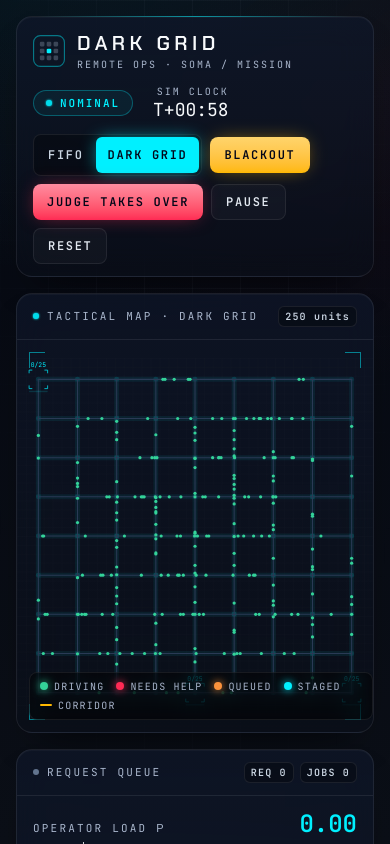
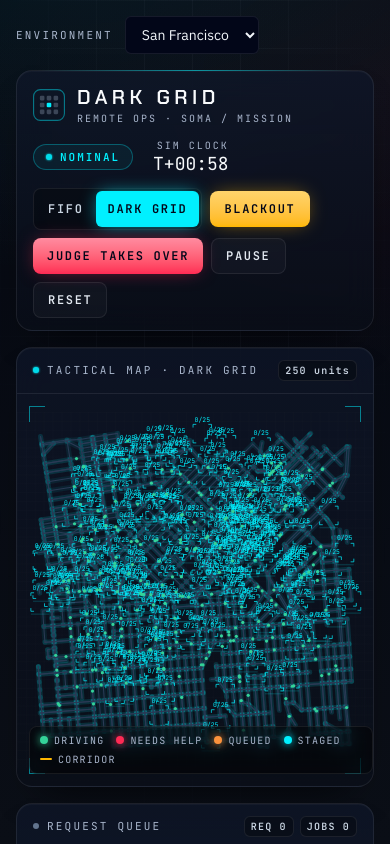
Before and after one commit to tdaddy-ctrl/DarkGrid, a Next.js app: page / in a window 390 px wide. Shown: the top 844 px of the page. Built offline with nearby package versions, Linux system fonts and the light colour scheme.

Commit message:
feat(sim): add San Francisco and test grid environments

```diff
--- a/src/app/page.tsx
+++ b/src/app/page.tsx
@@ -11,6 +11,7 @@ import {
   answerJob, createSim, getSnapshot, injectEvent, makeGridGraph, setControl, step, type Sim,
 } from '@/lib/sim';
 import { REVIEW_LOCK_REAL_S, SEED, SIM_SPEED } from '@/lib/config';
+import { loadRoadGraph } from '@/lib/graph';
 import type { ChaosResult } from '@/app/api/analyze-chaos/route';
 import ChaosInjectorPanel from '@/components/ChaosInjectorPanel';
 import AskWhyBar from '@/components/AskWhyBar';
@@ -22,9 +23,73 @@ const MAX_FRAME_S = 0.25;    // a stalled tab doesn't fast-forward minutes at on
 
 type Mode = SimSnapshot['mode'];
 type View = { fifo: SimSnapshot; darkgrid: SimSnapshot; chart: ChartPoint[] };
+type Environment = 'SF' | 'GRID';
+const ENVIRONMENT_LABELS = { SF: 'San Francisco', GRID: 'Test Grid' };
 
 export default function Home() {
-  const [graph] = useState<RoadGraph>(() => makeGridGraph());   // B's real graph replaces makeGridGraph()
+  const [environment, setEnvironment] = useState<Environment>('SF');
+  const [generation, setGeneration] = useState(0);
+  const [loaded, setLoaded] = useState<{
+    environment: Environment; generation: number; graph?: RoadGraph; error?: string;
+  } | null>(null);
+
+  useEffect(() => {
+    const controller = new AbortController();
+    async function load() {
+      try {
+        let graph: RoadGraph;
+        if (environment === 'GRID') {
+          graph = makeGridGraph();
+        } else {
+          const response = await fetch('/data/soma_roads.json', { signal: controller.signal });
+          if (!response.ok) throw new Error(`Road data request failed (HTTP ${response.status})`);
+          graph = loadRoadGraph(await response.json());
+          if (!graph.nodes.length || !graph.edges.length) throw new Error('Road data is empty');
+        }
+        if (!controller.signal.aborted) setLoaded({ environment, generation, graph });
+      } catch (error) {
+        if (!controller.signal.aborted) setLoaded({ environment, generation,
+          error: error instanceof Error ? error.message : 'Unable to load road data' });
+      }
+    }
+    void load();
+    return () => controller.abort();
+  }, [environment, generation]);
+
+  // A changed selection immediately unmounts the old run, before the next load completes.
+  const current = loaded?.environment === environment && loaded.generation === generation ? loaded : null;
+  return (
+    <>
+      <div className="relative z-10 mx-auto flex w-full max-w-[1680px] items-center gap-3 px-4 pt-4 lg:px-6">
+        <label htmlFor="simulation-environment" className="dg-label">Environment</label>
+        <select id="simulation-environment" value={environment}
+          onChange={event => { setEnvironment(event.target.value as Environment); setGeneration(n => n + 1); }}
+          className="rounded-md border border-dg-line bg-slate-950 px-3 py-2 text-sm text-slate-100">
+          <option value="SF">San Francisco</option>
+          <option value="GRID">Test Grid</option>
+        </select>
+      </div>
+      {current?.graph ? (
+        <Simulation key={`${environment}-${generation}`} graph={current.graph}
+          onReset={() => setGeneration(n => n + 1)} />
+      ) : (
+        <main className="relative z-10 flex flex-1 flex-col items-center justify-center gap-3 p-6">
+          {current?.error ? (
+            <>
+              <p role="alert" className="text-dg-red">Unable to load {ENVIRONMENT_LABELS[environment]}: {current.error}</p>
+              <button className={btn('ghost')} onClick={() => setGeneration(n => n + 1)}>Retry</button>
+              {environment === 'SF' && <button className={btn('cyan')}
+                onClick={() => { setEnvironment('GRID'); setGeneration(n => n + 1); }}>Use Test Grid</button>}
+            </>
+          ) : <p role="status" className="dg-label">Loading {ENVIRONMENT_LABELS[environment]}…</p>}
+        </main>
+      )}
+    </>
+  );
+}
+
+// Each environment/run gets its own component instance: refs, clocks and controls reset together.
+function Simulation({ graph, onReset }: { graph: RoadGraph; onReset: () => void }) {
   const simsRef = useRef<{ fifo: Sim; darkgrid: Sim } | null>(null);
   const chartRef = useRef<ChartPoint[]>([]);
   const pausedRef = useRef(false);
@@ -44,12 +109,6 @@ export default function Home() {
     simsRef.current = { fifo: createSim(graph, SEED, 'FIFO'), darkgrid: createSim(graph, SEED, 'DARKGRID') };
     chartRef.current = [];
   }, [graph]);
-
-  const reset = useCallback(() => {
-    freshSims();
-    setJudge(null);
-    publish();
-  }, [freshSims, publish]);
 
   // The judge becomes the only operator of one city; the other city stays automatic.
   const takeOver = useCallback((m: Mode | null) => {
@@ -167,7 +226,7 @@ export default function Home() {
           {judge === 'FIFO' && <button onClick={() => takeOver('DARKGRID')} className={btn('cyan')}>Dark Grid on</button>}
           {judge !== null && <button onClick={() => takeOver(null)} className={btn('ghost')}>Auto operators</button>}
           <button onClick={togglePause} className={btn('ghost')}>{paused ? 'Resume' : 'Pause'}</button>
-          <button onClick={reset} className={btn('ghost')}>Reset</button>
+          <button onClick={onReset} className={btn('ghost')}>Reset</button>
         </nav>
       </header>
 
```
